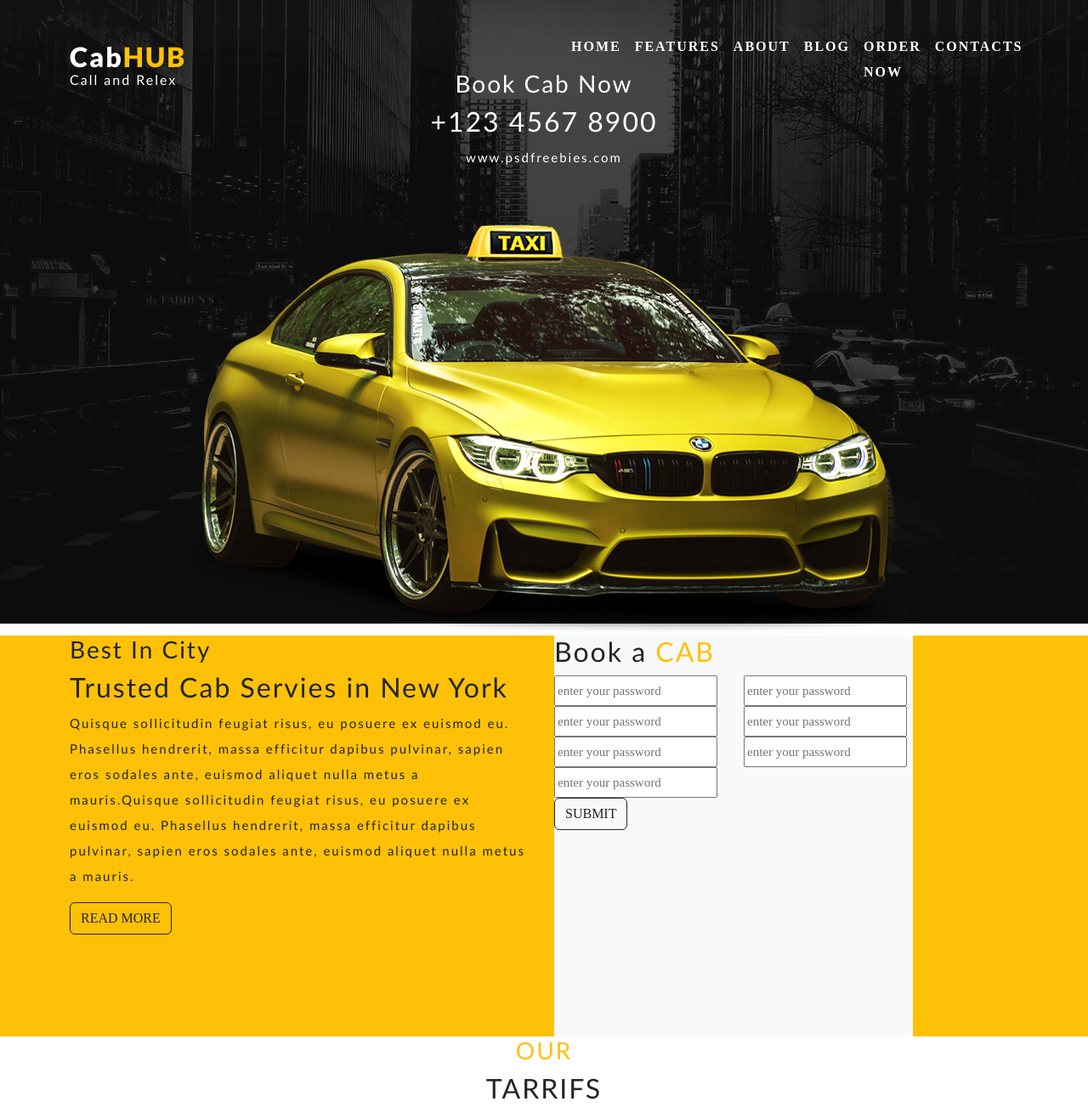
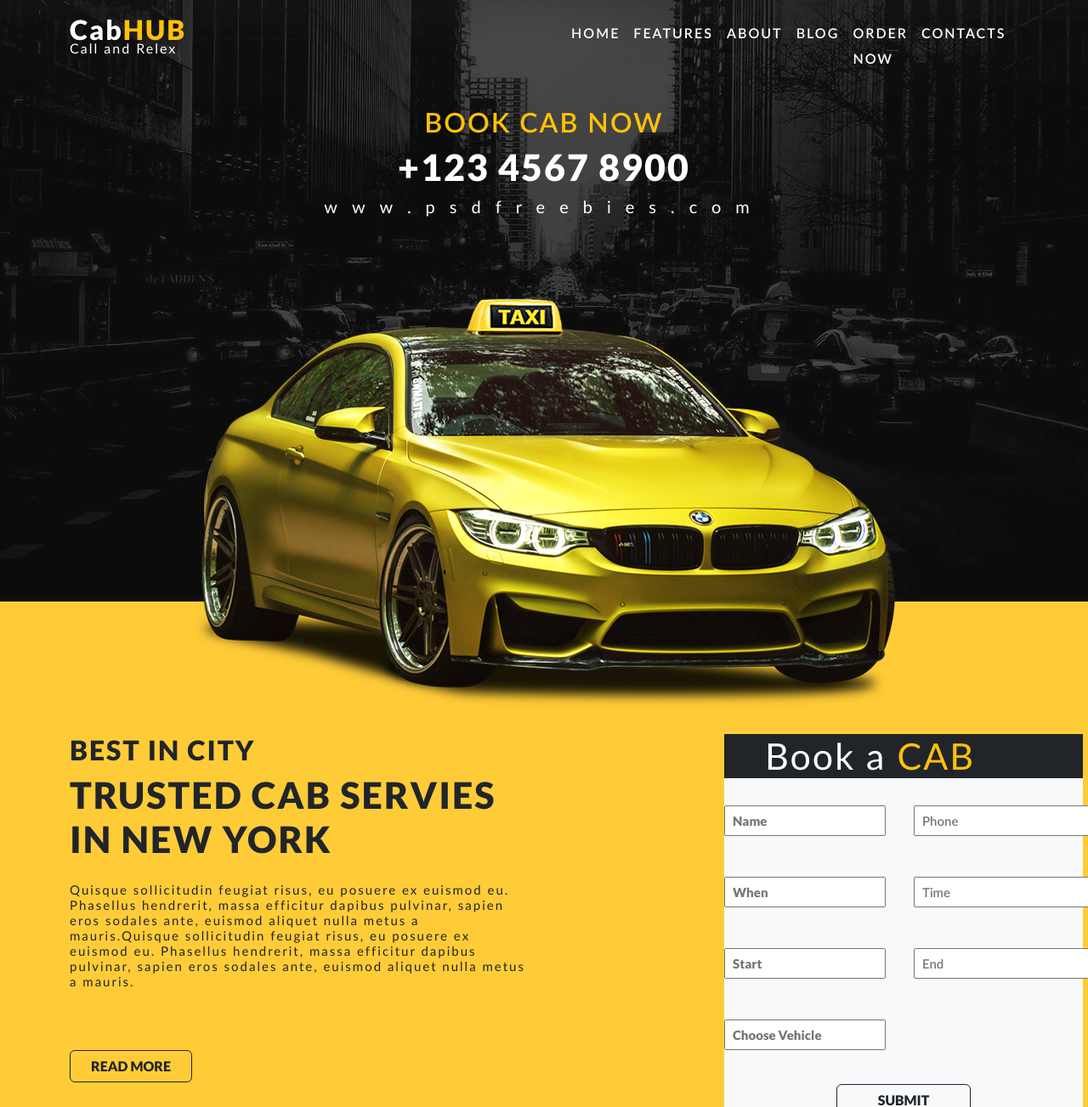
Before and after one commit to hrshanto807/bootstrap-web, a plain HTML site: page index.html in a window 1280 px wide. Shown: the top 1303 px of the page at 85% size. Drawn offline with Linux system fonts and the light colour scheme.

Commit message:
main 2 section done

```diff
--- a/index.html
+++ b/index.html
@@ -20,13 +20,13 @@
                 <div class="container">
                     <div class="row row-cols-xl-2">
                         <div class="col">
-                            <div class="header-area-left text-white mt-5">
+                            <div class="header-area-left text-white mt-3">
                                 <h1 class="fs-2 fw-bold">Cab<span class="text-warning">HUB</span></h1>
                                 <p class="fs-6">Call and Relex</p>
                             </div>
                         </div>
                         <div class="col">
-                            <div class="header-area-right mt-4">
+                            <div class="header-area-right mt-2">
                                 <nav class="navbar navbar-expand-lg">
                                     <div class="container-fluid">
 
@@ -72,9 +72,9 @@
                     <div class="row">
                         <div class="book-cab-heading mb-5">
                             <div class="col-xl-12 text-white text-center">
-                                <h3>Book Cab Now</h3>
-                                <h2>+123 4567 8900</h2>
-                                <p>www.psdfreebies.com</p>
+                                <h3 class="text-warning text-uppercase fs-2 fw-semibold">Book Cab Now</h3>
+                                <h2 class="text-uppercase fw-bold">+123 4567 8900</h2>
+                                <p class="fs-5 mb-5">www.psdfreebies.com</p>
                             </div>
                         </div>
                     </div>
@@ -91,16 +91,16 @@
             </div>
         </section>
         <!-- trusted area start -->
-        <section class="trusted-cab-area-full bg-warning">
+        <section class="trusted-cab-area-full">
             <div class="trusted-cab-area">
                 <div class="container">
                     <div class="row row-cols-xl-2">
                         <div class="col">
                             <div class="trusted-area-left">
                                 <div>
-                                    <h3>Best In City</h3>
-                                    <h2>Trusted Cab Servies in New York</h2>
-                                    <p>Quisque sollicitudin feugiat risus, eu posuere ex euismod eu. Phasellus
+                                    <h3 class="text-uppercase fw-bold fs-2">Best In City</h3>
+                                    <h2 class="text-uppercase fw-bold">Trusted Cab Servies in New York</h2>
+                                    <p class="my-4">Quisque sollicitudin feugiat risus, eu posuere ex euismod eu. Phasellus
                                         hendrerit,
                                         massa efficitur dapibus pulvinar, sapien eros sodales ante, euismod aliquet
                                         nulla
@@ -108,69 +108,65 @@
                                         Phasellus hendrerit, massa efficitur dapibus pulvinar, sapien eros sodales ante,
                                         euismod aliquet nulla metus a mauris.</p>
                                 </div>
-                                <div><button type="button" class="btn btn-outline-dark">READ MORE</button></div>
+                                <div><button type="button" class="btn btn-outline-dark  text-uppercase px-4 mt-5 fw-bold">READ MORE</button></div>
                             </div>
                         </div>
                         <!--trusted-area-left end -->
                         <div class="col">
-                            <div class="trusted-area-right bg-light ">
+                            <div class="trusted-area-right bg-light">
                                 <div class="form-header">
-                                    <h2>Book a <span class="text-warning">CAB</span></h2>
+                                    <h2 class="bg-dark text-white ps-5">Book a <span class="text-warning">CAB</span></h2>
                                 </div>
                                 <div class="form-area">
                                     <div class="row row-cols-2">
                                         <!-- single-start -->
                                         <div class="col">
-                                            <div class="single-name">
-                                                <input type="password" placeholder="enter your password" id="link">
+                                            <div class="single-name ">
+                                                <input class="my-4 ps-2 fw-bold" type="password" placeholder="Name" id="link">
                                             </div>
                                         </div>
                                         <!-- single.end -->
                                         <!-- single-start -->
                                         <div class="col">
                                             <div class="single-name">
-                                                <input type="password" placeholder="enter your password" id="link">
+                                                <input class="my-4 ps-2 fw-semibold" type="password" placeholder="Phone" id="link">
                                             </div>
                                         </div>
                                         <!-- single.end -->
                                         <!-- single-start -->
                                         <div class="col">
                                             <div class="single-name">
-                                                <input type="password" placeholder="enter your password" id="link">
+                                                <input class="my-4 ps-2 fw-bold" type="password" placeholder="When" id="link">
                                             </div>
                                         </div>
                                         <!-- single.end -->
                                         <!-- single-start -->
                                         <div class="col">
                                             <div class="single-name">
-                                                <input type="password" placeholder="enter your password" id="link">
+                                                <input class="my-4 ps-2 fw-semibold" type="password" placeholder="Time" id="link">
                                             </div>
                                         </div>
                                         <!-- single.end -->
                                         <!-- single-start -->
                                         <div class="col">
                                             <div class="single-name">
-                                                <input type="password" placeholder="enter your password" id="link">
+                                                <input class="my-4 ps-2 fw-bold" type="password" placeholder="Start" id="link">
                                             </div>
                                         </div>
                                         <!-- single.end -->
                                         <!-- single-start -->
                                         <div class="col">
                                             <div class="single-name">
-                                                <input type="password" placeholder="enter your password" id="link">
+                                                <input class="my-4 ps-2 fw-semibold" type="password" placeholder="End" id="link">
                                             </div>
                                         </div>
                                         <!-- single.end -->
-                                        <!-- single-start -->
-                                        <div class="col">
-                                            <div class="single-name">
-                                                <input type="password" placeholder="enter your password" id="link">
-                                            </div>
-                                        </div>
-                                        <!-- single.end -->
+                                        <div class="input-group">
+                                            <input class="my-4 ps-2 fw-bold" type="text" class="form-control" placeholder="Choose Vehicle" aria-label="Recipient's username with two button addons">
+                                          </div>
                                     </div>
                                 </div>
-                                <div><button type="button" class="btn btn-outline-dark">SUBMIT</button></div>
+                                <div class="text-center mt-3 btn-form"><button type="button" class="btn btn-outline-dark px-5 fw-bold">SUBMIT</button></div>
                             </div>
                         </div>
                         <!-- trusted-area-right end -->
--- a/style.css
+++ b/style.css
@@ -1,12 +1,23 @@
 body{
     line-height: 30px;
     font-size: 15px;
-    font-family: 'AvantGarde CE';
+    font-family: 'Lato';
     letter-spacing: 2px;
+}
+:root {
+    --primary-color: #ffcc38;
+    --secondary-color:#000000;
 }
 h1, h2, h3, h4, h5, h6, p{
     font-family: 'Lato';
 }
+h2{
+    font-size: 43px;
+}
+p{
+    line-height: normal;
+}
+
 /* header area */
     .header-area-left p{
         margin-top: -15px;
@@ -17,9 +28,29 @@ h1, h2, h3, h4, h5, h6, p{
         padding: auto 10px;
     }
 /* header area  end*/
+/* main start */
 
 .book-cab-heading{
-    margin-top: 87px;
+    margin-top: 155px;
+}
+.book-cab-heading p{
+    letter-spacing: 17px;
+
+}
+.trusted-cab-area{
+    background-color: var(--primary-color);
+    width: 100%;
+    height: 708px;
+    margin-top: -127px;
+}
+.trusted-area-left{
+    margin-top: 156px;
+}
+.trusted-area-right{
+    width: 422px;
+    height: 472px;
+    margin-top: 156px;
+    margin-left: 200px;
 }
 
 .content-heading-area{
@@ -27,14 +58,8 @@ h1, h2, h3, h4, h5, h6, p{
     background-repeat: no-repeat;
     margin-top: -130px;
 }
-:root {
-    --primary-color: #ffcc38;
-    --secondary-color:#000000;
-}
-.trusted-area-right{
-    width: 422px;
-    height: 472px;
-}
+
+
 .best-wishes-area{
     background-image: url(img/content-1-bg.jpg);
     background-repeat: no-repeat;
@@ -43,3 +68,4 @@ h1, h2, h3, h4, h5, h6, p{
     background-image: url(img/content-2-bg.jpg);
     background-repeat: no-repeat;
 }
+/* main end */
```
